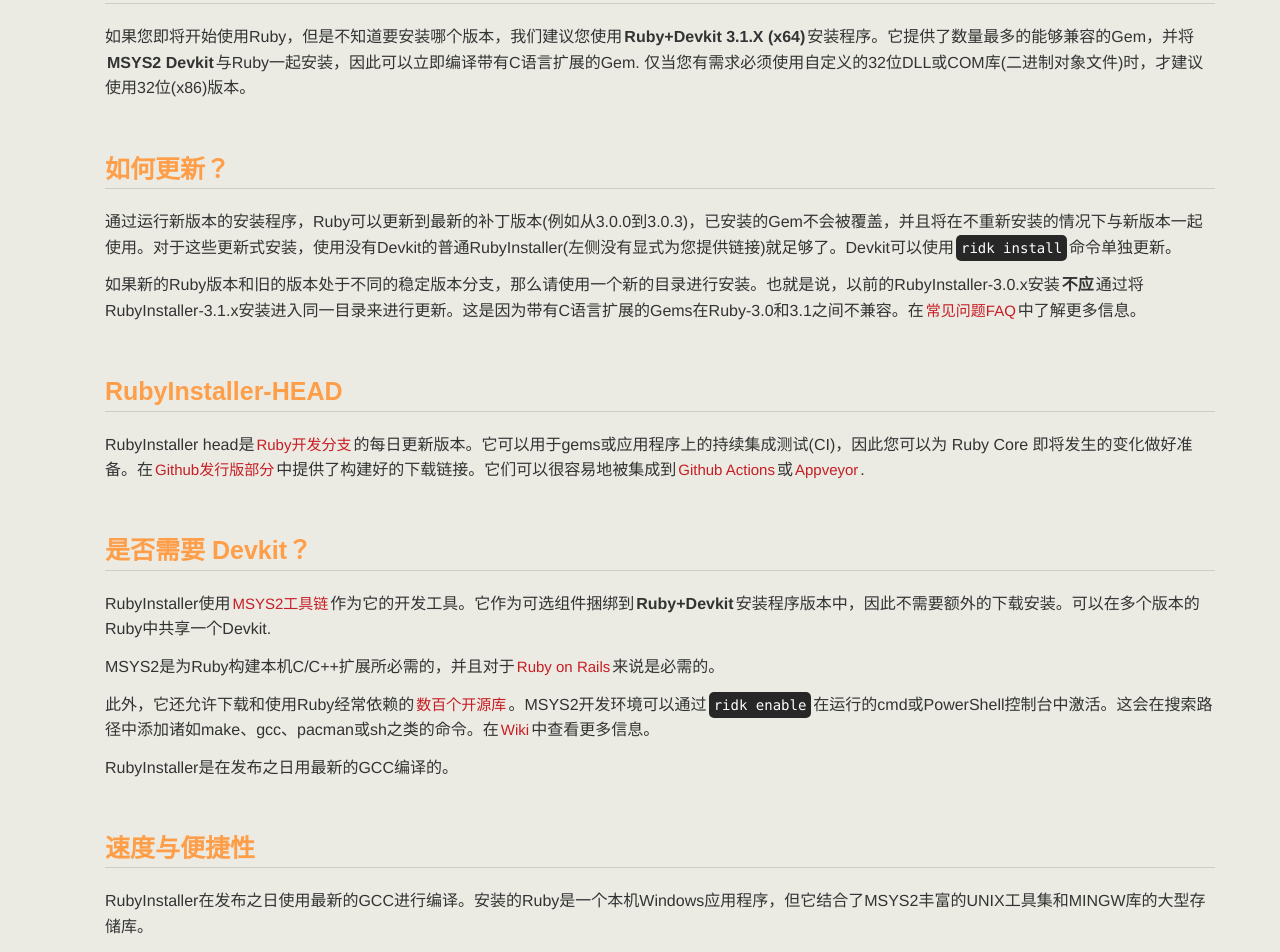
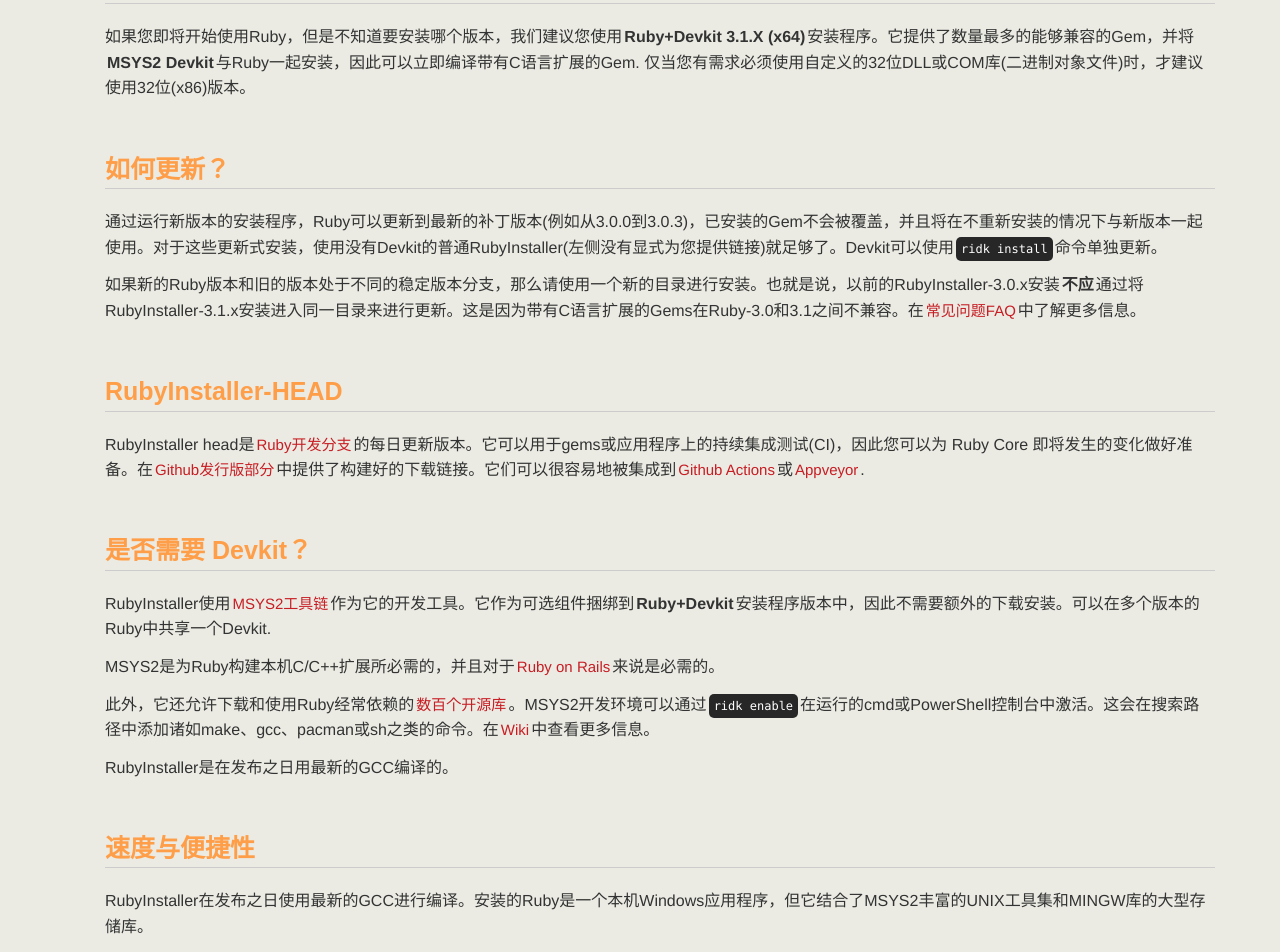
Before and after one commit to ccmywish/RubyInstaller.cn, a Jekyll site: the page built from downloads.md, in a window 1280 px wide. Shown: the part 439-1391 px from the top of the page. Built offline with Jekyll 4.4.1, drawn with Linux system fonts in a browser that asks for light colours.

Commit message:
Refine style

```diff
--- a/styles/site.css
+++ b/styles/site.css
@@ -43,9 +43,14 @@ p a {
         font-size: 15px;
 }
 
+/* 首页代码区域 */
+pre code span{
+        font-size: 15px;
+}
+
 code {
   color: #000000;
-  font-size: 14px;
+  font-size: 12px;
   padding: 5px;
 
   /* background-color: #EFF1F3; */
@@ -319,13 +324,15 @@ div#intro h1 {
 
 /* 首页代码黑框调整 */
 figure {
-        width: 300px;
+        margin: 0;
+        width: 330px;
         border-radius: 8px;
 }
 
 img#gembox {
         margin-left: 35px;
 }
+
 div#download_btn span {
         font-size: 30px;
         font-weight:bold;
@@ -333,6 +340,10 @@ div#download_btn span {
         color: #fff;
 }
 div#download_btn a, div#download_btn a:link, div#download_btn a:visited {
+        /*
+        其实下载按钮居中可能还没有放到旁边好看，所以注释掉
+        margin-left: 260px;
+        */
         float: left;
         text-align: center;
         text-decoration: none;
```
Also changed, not shown: _includes/banner.html (+6 -3 lines).
